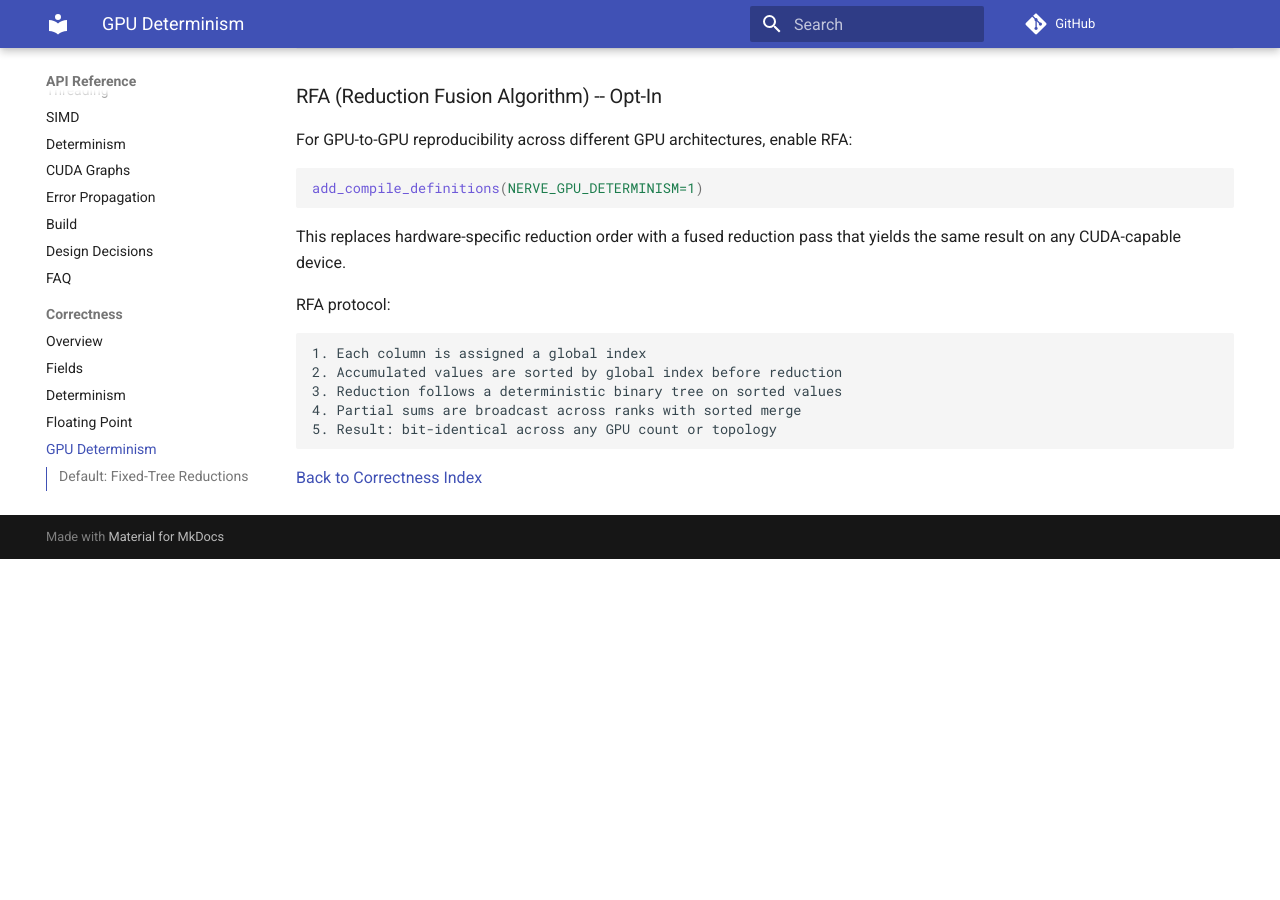
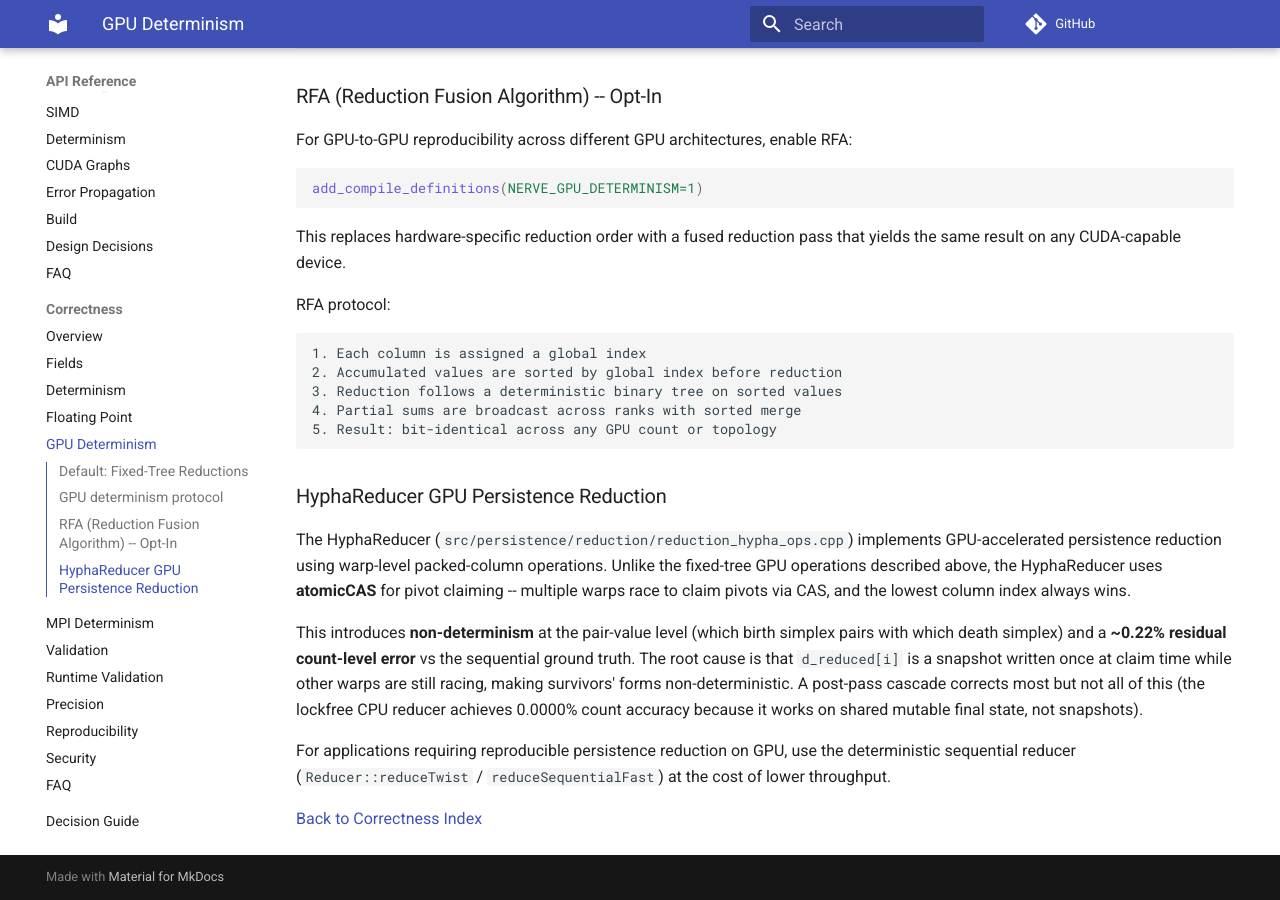
Before and after one commit to LSU-ATHENA/Pynerve, an MkDocs documentation site: the page built from doc/reference/correctness_detail/gpu_determinism.md, in a window 1280 px wide and 900 px high, scrolled down 679 px. Built offline with MkDocs 1.6.1 and Material for MkDocs 9.7.7, drawn with Linux system fonts in a browser that asks for light colours; comment, search, counter and statistics services are not loaded; before the commit the page ends 1238 px from its top, so only the background shows below that.

````diff
--- a/doc/reference/correctness_detail/gpu_determinism.md
+++ b/doc/reference/correctness_detail/gpu_determinism.md
@@ -46,5 +46,13 @@
 5. Result: bit-identical across any GPU count or topology
 ```
 
+### HyphaReducer GPU Persistence Reduction
+
+The HyphaReducer (`src/persistence/reduction/reduction_hypha_ops.cpp`) implements GPU-accelerated persistence reduction using warp-level packed-column operations. Unlike the fixed-tree GPU operations described above, the HyphaReducer uses **atomicCAS** for pivot claiming -- multiple warps race to claim pivots via CAS, and the lowest column index always wins.
+
+This introduces **non-determinism** at the pair-value level (which birth simplex pairs with which death simplex) and a **~0.22% residual count-level error** vs the sequential ground truth. The root cause is that `d_reduced[i]` is a snapshot written once at claim time while other warps are still racing, making survivors' forms non-deterministic. A post-pass cascade corrects most but not all of this (the lockfree CPU reducer achieves 0.0000% count accuracy because it works on shared mutable final state, not snapshots).
+
+For applications requiring reproducible persistence reduction on GPU, use the deterministic sequential reducer (`Reducer::reduceTwist` / `reduceSequentialFast`) at the cost of lower throughput.
+
 
 [Back to Correctness Index](index.md)
````
Also changed, not shown: doc/reference/correctness_detail/determinism.md (+1 -0 lines).
